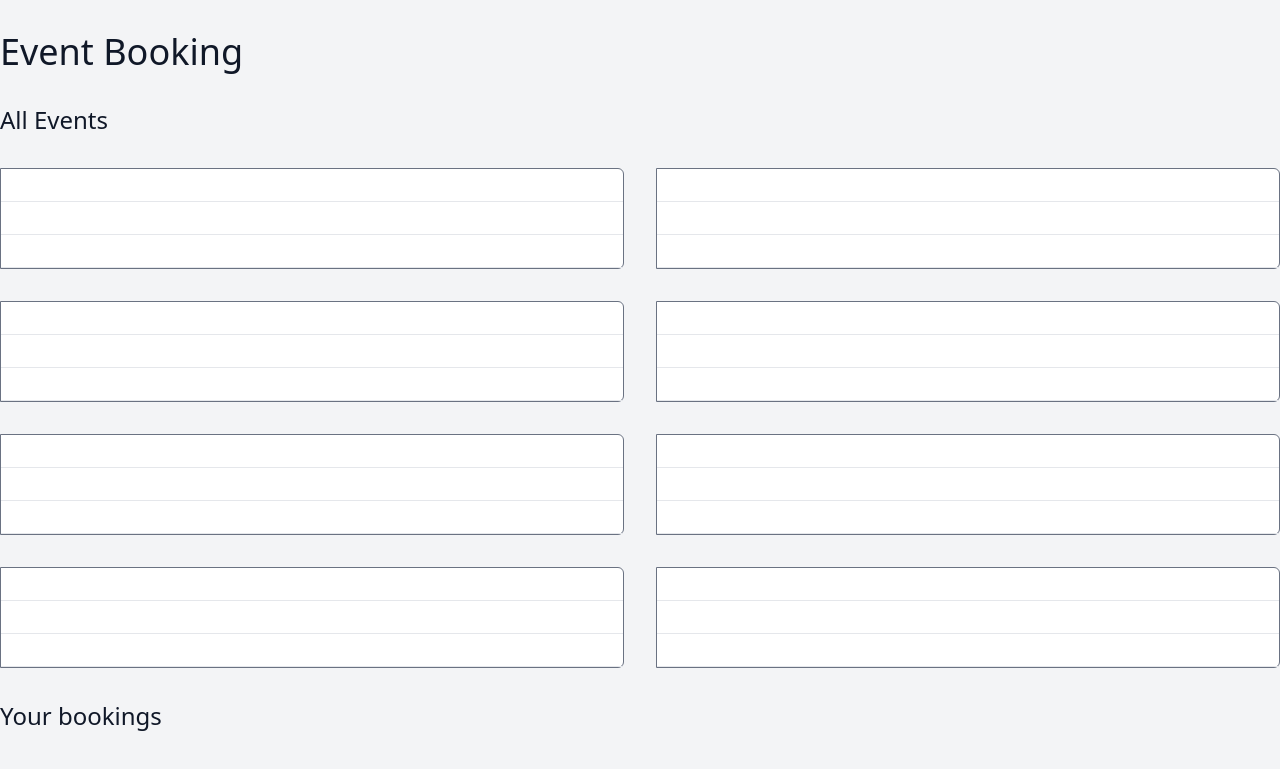
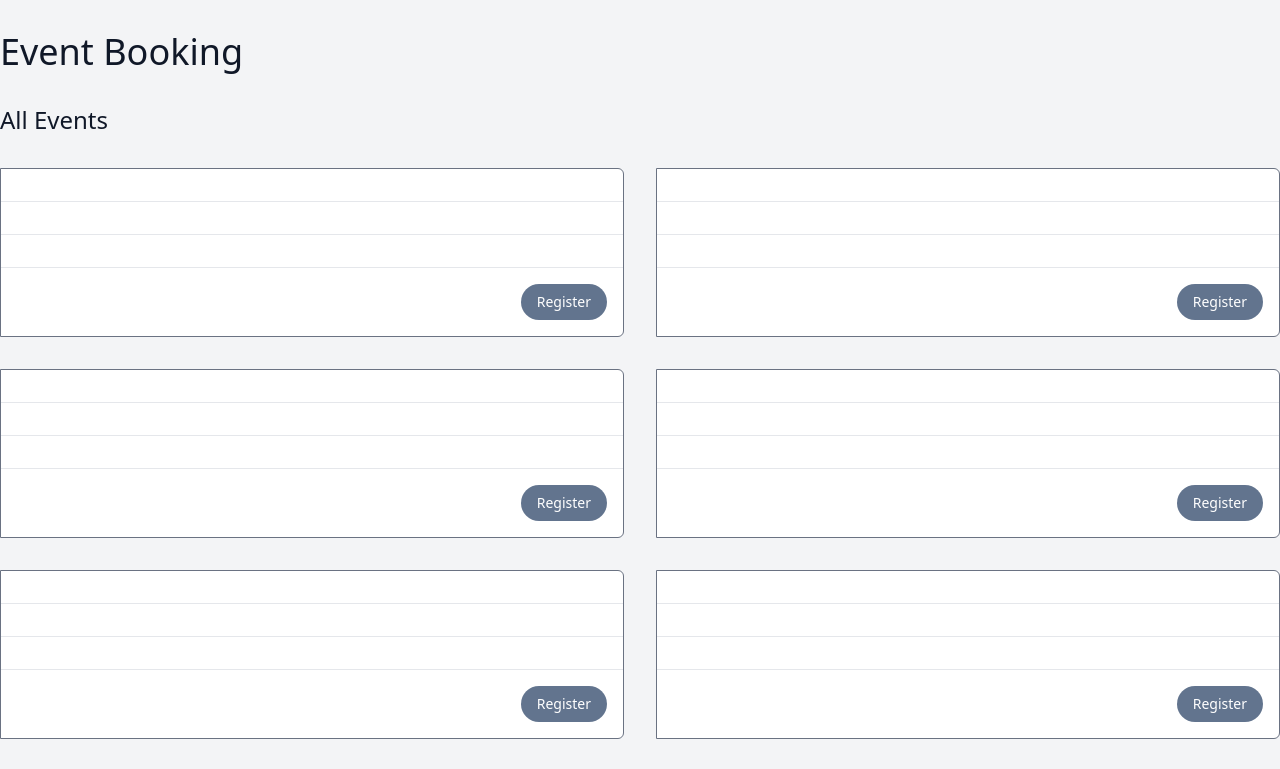
Before and after one commit to Andreeoak/Event-Registration, a Vue app in the folder event-registration/: page / in a window 1280 px wide. Shown: the top 769 px of the page. Built offline with nearby package versions, Linux system fonts and the light colour scheme.

Commit message:
Emmiting events

```diff
--- a/event-registration/src/App.vue
+++ b/event-registration/src/App.vue
@@ -4,7 +4,7 @@
     <h1 class="text-4xl fount-medium">Event Booking</h1>
     <h2 class="text-2xl fount-medium">All Events</h2>
     <section class="grid grid-cols-2 gap-8">
-      <EventCard v-for="i in 8" :key="i"/>
+      <EventCard v-for="i in 8" :key="i" @register="console.log('Registered!')"/>
     </section>
     <h2 class="text-2xl fount-medium">Your bookings</h2>
   </main>
--- a/event-registration/src/components/EventsCard.vue
+++ b/event-registration/src/components/EventsCard.vue
@@ -4,6 +4,13 @@
   <h3 class="p-4 font-medium text-xl border-b border-gray-200">{{title}}</h3>
   <p class="p-4 font-medium text-xl border-b border-gray-200">{{when}}</p>
   <p class="p-4 font-medium text-xl border-b border-gray-200">{{description}}</p>
+
+  <section class="flex justify-end p-4">
+    <button @click="$emit('register')"
+    class="text-sm bg-slate-500 text-white px-4 py-2 rounded-4xl hover:bg-amber-500 transition-colors">
+      Register
+    </button>
+  </section>
 </div>
 
 </template>
@@ -14,5 +21,7 @@ defineProps({
   title: String,
   when: String,
   description: String
-})
+});
+
+defineEmits(['register']);
 </script>
```
